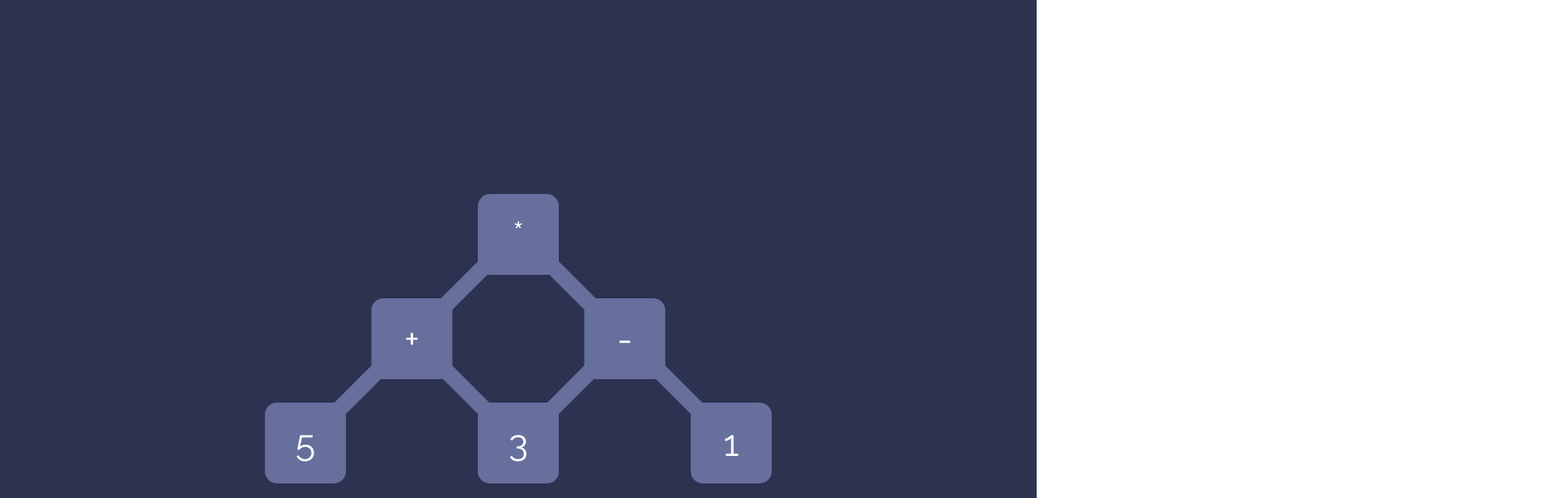
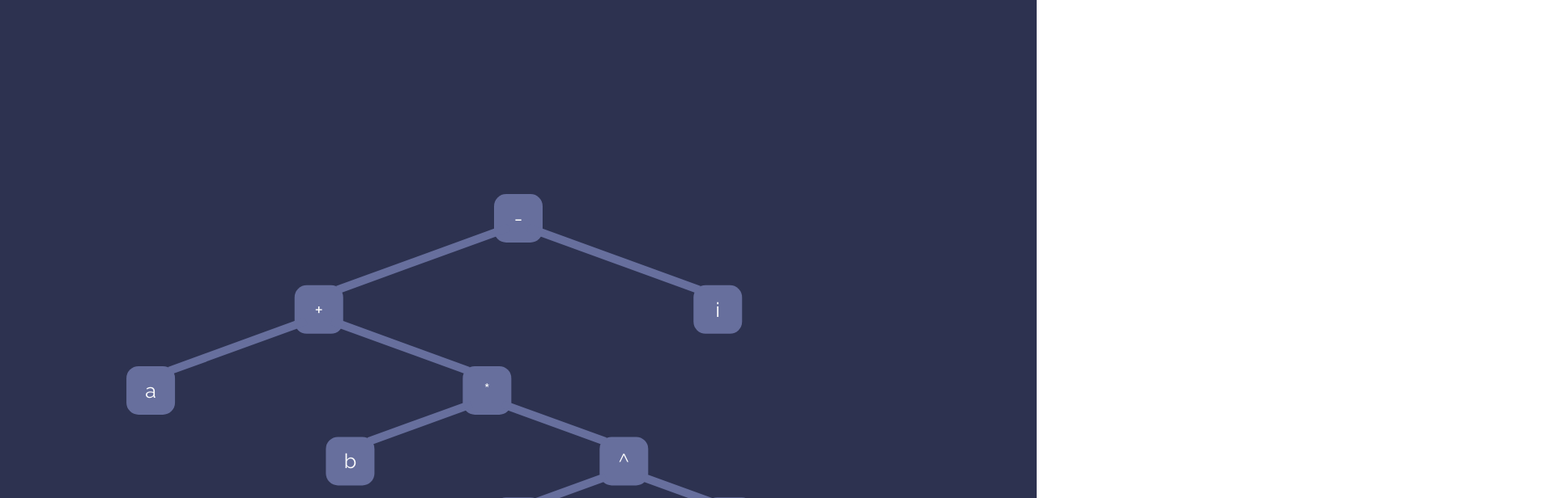
Before and after one commit to sk-dv/expression-tree, a React (Vite) app: page / in a window 1280 px wide. Shown: the top 616 px of the page at 81% size, 1920 px wide, since content can reach past the window. Built offline with nearby package versions, Linux system fonts and the light colour scheme.

Commit message:
chore: tree visual generation resolved

```diff
--- a/package.json
+++ b/package.json
@@ -9,6 +9,9 @@
     "preview": "vite preview"
   },
   "dependencies": {
+    "@emotion/css": "^11.10.6",
+    "@emotion/react": "^11.10.6",
+    "@emotion/styled": "^11.10.6",
     "react": "^18.2.0",
     "react-dom": "^18.2.0"
   },
--- a/src/App.css
+++ b/src/App.css
@@ -19,9 +19,9 @@
   position: relative;
   font-family: Raleway;
   background-color: #676f9d;
-  font-size: 45px;
-  width: 100px;
-  height: 100px;
+  font-size: 25px;
+  width: 60px;
+  height: 60px;
   display: flex;
   justify-content: center;
   align-items: center;
@@ -29,56 +29,36 @@
   z-index: 1;
 }
 
-.left-branch {
-  position: absolute;
-  background-color: #676f9d;
-  width: 75px;
-  height: 20px;
-  bottom: -20px;
-  left: -50px;
-  transform: rotate(-45deg);
-}
-
-.right-branch {
-  position: absolute;
-  background-color: #676f9d;
-  width: 75px;
-  height: 20px;
-  bottom: -20px;
-  right: -50px;
-  transform: rotate(45deg);
-}
-
 .sub-left-node-wrapper {
   position: absolute;
-  left: -110px;
-  bottom: -60px;
+  left: -60px;
+  bottom: -50px;
   font-family: Raleway;
   background-color: #676f9d;
-  font-size: 45px;
-  width: 100px;
-  height: 100px;
+  font-size: 25px;
+  width: 60px;
+  height: 60px;
   display: flex;
   justify-content: center;
   align-items: center;
   border-radius: 15px;
-  transform: rotate(45deg);
+  transform: rotate(20deg);
 }
 
 .sub-right-node-wrapper {
   position: absolute;
-  right: -110px;
-  bottom: -60px;
+  right: -60px;
+  bottom: -50px;
   font-family: Raleway;
   background-color: #676f9d;
-  font-size: 45px;
-  width: 100px;
-  height: 100px;
+  font-size: 25px;
+  width: 60px;
+  height: 60px;
   display: flex;
   justify-content: center;
   align-items: center;
   border-radius: 15px;
-  transform: rotate(-45deg);
+  transform: rotate(-20deg);
 }
 
 .left-branch-wrapper {
--- a/src/App.tsx
+++ b/src/App.tsx
@@ -1,28 +1,7 @@
 import "./App.css";
 import { infixToPostfix, inOrderWalk, postfixToTree } from "./algorithms";
 import { TreeNode } from "./models/tree-node";
-
-const NodePlot = ({ node, className }: any) => {
-  return (
-    <div className={className}>
-      {node.value}
-      {node.left && (
-        <div className="left-branch">
-          <div className="left-branch-wrapper">
-            <NodePlot node={node.left} className="sub-left-node-wrapper" />
-          </div>
-        </div>
-      )}
-      {node.right && (
-        <div className="right-branch">
-          <div className="right-branch-wrapper">
-            <NodePlot node={node.right} className="sub-right-node-wrapper" />
-          </div>
-        </div>
-      )}
-    </div>
-  );
-};
+import styled from "@emotion/styled";
 
 const node = TreeNode.definedNode<number>(1);
 node.left = TreeNode.definedNode<number>(2);
@@ -30,18 +9,86 @@ node.right = TreeNode.definedNode<number>(3);
 node.left.left = TreeNode.definedNode<number>(4);
 node.left.right = TreeNode.definedNode<number>(5);
 
-const postfix = infixToPostfix('(5+2)*(3-1)')
+const postfix = infixToPostfix("a+b*(c^d-e)^(f+g*h)-i");
 
-const tree = postfixToTree(postfix)
+const tree = postfixToTree(postfix);
 
-if (tree != undefined) {
-  console.log(inOrderWalk(tree))
+if (tree.root != undefined) {
+  console.log(inOrderWalk(tree.root), tree.height);
 }
+
+type BranchProps = {
+  level: number;
+};
+
+const LeftBranch = styled.div<BranchProps>`
+  position: absolute;
+  background-color: #676f9d;
+  width: ${(props) => props.level * 45}px;
+  height: 10px;
+  bottom: -${(props) => props.level * 5}px;
+  left: -${(props) => props.level * 40}px;
+  transform: rotate(-20deg);
+`;
+
+const RightBranch = styled.div<BranchProps>`
+  position: absolute;
+  background-color: #676f9d;
+  width: ${(props) => props.level * 45}px;
+  height: 10px;
+  bottom: -${(props) => props.level * 5}px;
+  right: -${(props) => props.level * 40}px;
+  transform: rotate(20deg);
+`;
+
+type NodePlotProps<T> = {
+  node: TreeNode<T>;
+  className: string;
+  level: number;
+};
+
+const NodePlot = ({ node, className, level }: NodePlotProps<string>) => {
+  const nextLevel = (level -= 1);
+
+  return (
+    <div className={className}>
+      {node.value}
+      {node.left && (
+        <LeftBranch level={level}>
+          <div className="left-branch-wrapper">
+            <NodePlot
+              node={node.left}
+              className="sub-left-node-wrapper"
+              level={nextLevel}
+            />
+          </div>
+        </LeftBranch>
+      )}
+      {node.right && (
+        <RightBranch level={level}>
+          <div className="right-branch-wrapper">
+            <NodePlot
+              node={node.right}
+              className="sub-right-node-wrapper"
+              level={nextLevel}
+            />
+          </div>
+        </RightBranch>
+      )}
+    </div>
+  );
+};
 
 const App = () => {
   return (
     <div className="app-wrapper">
-      <NodePlot node={tree} className='node-wrapper' />
+      {tree.root != undefined && (
+        <NodePlot
+          node={tree.root}
+          className="node-wrapper"
+          level={tree.height + 1}
+        />
+      )}
     </div>
   );
 };
--- a/src/algorithms.ts
+++ b/src/algorithms.ts
@@ -70,7 +70,7 @@ export const infixToPostfix = (expressions: string): string => {
  * @param postfix string
  * @returns expression tree
  */
-export const postfixToTree = (postfix: string): TreeNode<string> | undefined => {
+export const postfixToTree = (postfix: string): { root: TreeNode<string> | undefined, height: number } => {
     const nodes: TreeNode<string>[] = []
 
     for (let char of postfix) {
@@ -85,5 +85,5 @@ export const postfixToTree = (postfix: string): TreeNode<string> | undefined =>
     }
 
     let root = nodes.pop()
-    return root
+    return { root, height: parseInt(Math.log2(postfix.length).toString()) + 1 }
 }
```
Also changed, not shown: 1 other file (tests, documents, lock files or other folders).
